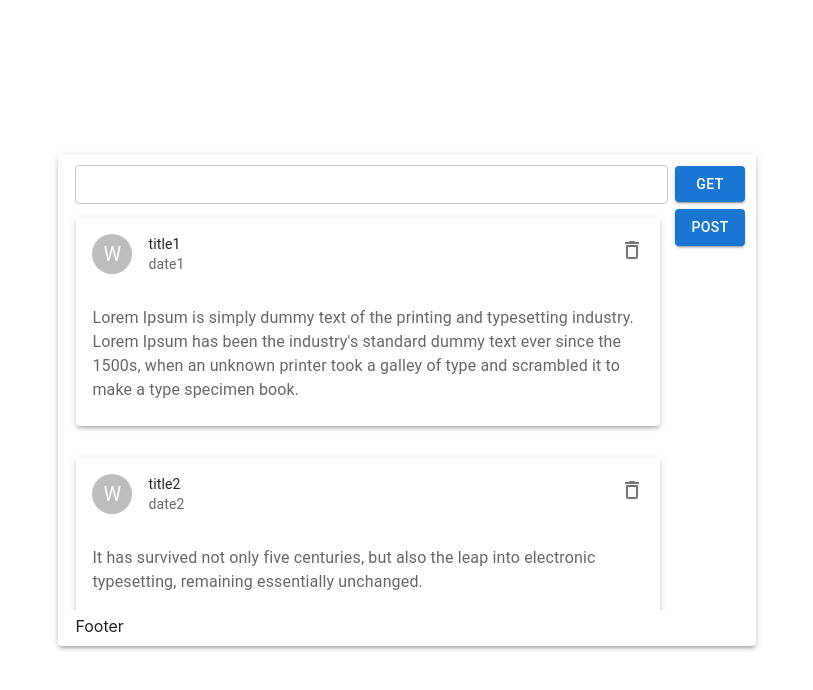
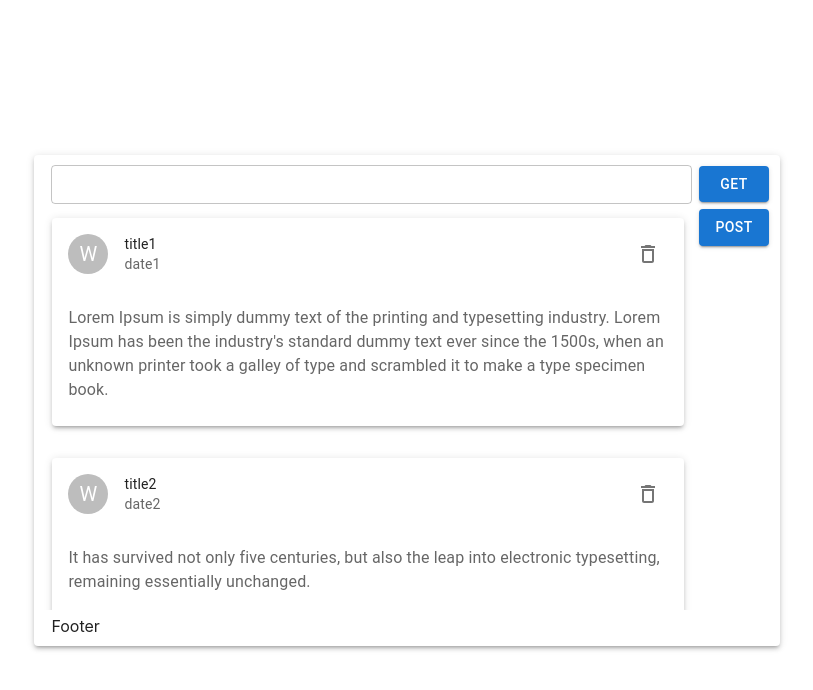
Before and after one commit to pavsoldatov/post-collision-test, a React (Create React App) app: page / in a window 1280 px wide. Shown: the top 690 px of the page, without its empty margins (233-1046 px from the left). Built offline with nearby package versions, Linux system fonts and the light colour scheme; data requests are answered from the project's data file.

Commit message:
Solve truncation of post details, solve types for uncollideContent(), center delete icon

```diff
--- a/src/App.css
+++ b/src/App.css
@@ -5,3 +5,8 @@
   justify-content: center;
   min-height: 100vh;
 }
+
+.MuiCardHeader-action.css-sgoict-MuiCardHeader-action {
+  align-self: auto;
+  margin: 0 auto;
+}
--- a/src/App.tsx
+++ b/src/App.tsx
@@ -10,8 +10,8 @@ import PostsBox from "./components/PostsBox/PostsBox";
 import PostsList from "./components/PostsList.tsx/PostsList";
 import { PostItem } from "./interface/Props";
 
-const uncollideContent = (postsArray: any) => {
-  return postsArray.reduce((acc: any, cur: any) => {
+const uncollideContent = (postsArray: PostItem[]) => {
+  return postsArray.reduce((acc: PostItem[], cur: PostItem) => {
     if (Array.isArray(cur.content)) {
       let content = [];
 
@@ -42,7 +42,7 @@ function App() {
     fetch(url)
       .then((resp) => resp.json())
       .then((data) => {
-        const uncollidedData = uncollideContent(data)
+        const uncollidedData = uncollideContent(data);
 
         setPosts(uncollidedData);
       });
--- a/src/components/Post/Post.tsx
+++ b/src/components/Post/Post.tsx
@@ -14,7 +14,7 @@ const Post: FC<AppProps> = ({ title, details, subheader, ...props }) => {
         avatar={<Avatar>W</Avatar>}
         action={
           <IconButton onClick={() => console.log("delete")}>
-            <DeleteOutlinedIcon />
+            <DeleteOutlinedIcon sx={{ alignSelf: "auto" }} />
           </IconButton>
         }
         title={title}
@@ -25,10 +25,10 @@ const Post: FC<AppProps> = ({ title, details, subheader, ...props }) => {
           variant="body1"
           color="textSecondary"
           sx={{
-            whiteSpace: "nowrap",
+            overflow: "hidden",
             textOverflow: "ellipsis",
-            textWrap: "wrap",
-            maxWidth: "75ch"
+            whiteSpace: "wrap",
+            maxWidth: "600px",
           }}
         >
           {details}
--- a/src/components/PostsBox/PostsBox.tsx
+++ b/src/components/PostsBox/PostsBox.tsx
@@ -8,7 +8,6 @@ const PostsBox: FC<AppProps> = ({ children }) => {
       sx={{
         flex: "1",
         maxHeight: "400px",
-        maxWidth: "600px",
         overflowY: "scroll",
       }}
     >
```
Also changed, not shown: src/interface/Props.tsx (+8 -2 lines), 1 other file (tests, documents, lock files or other folders).
